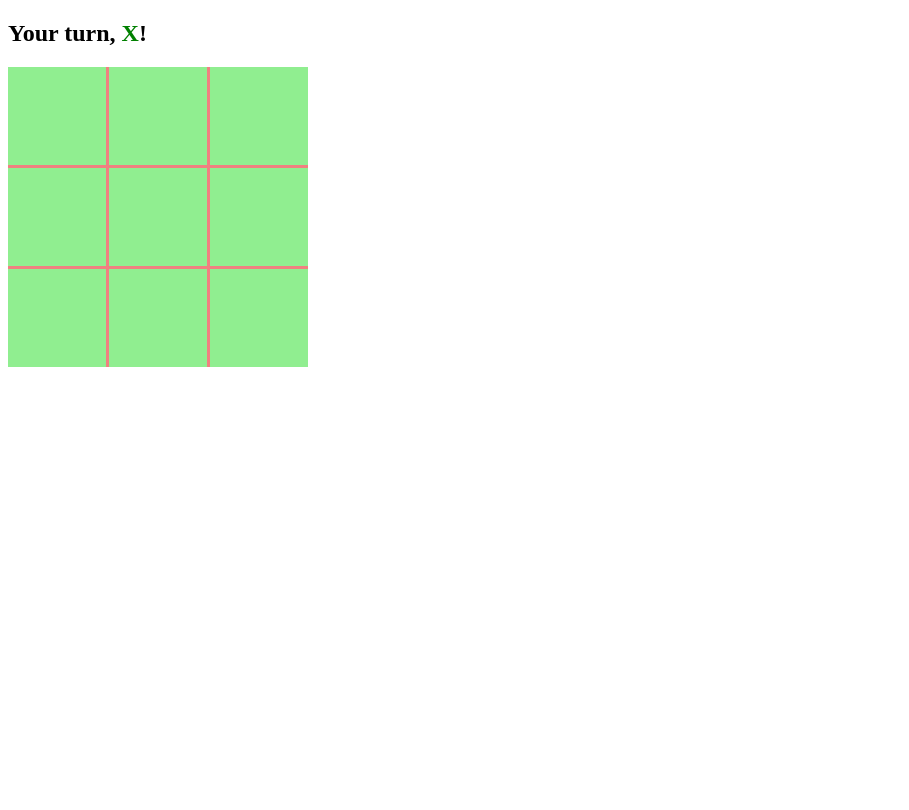
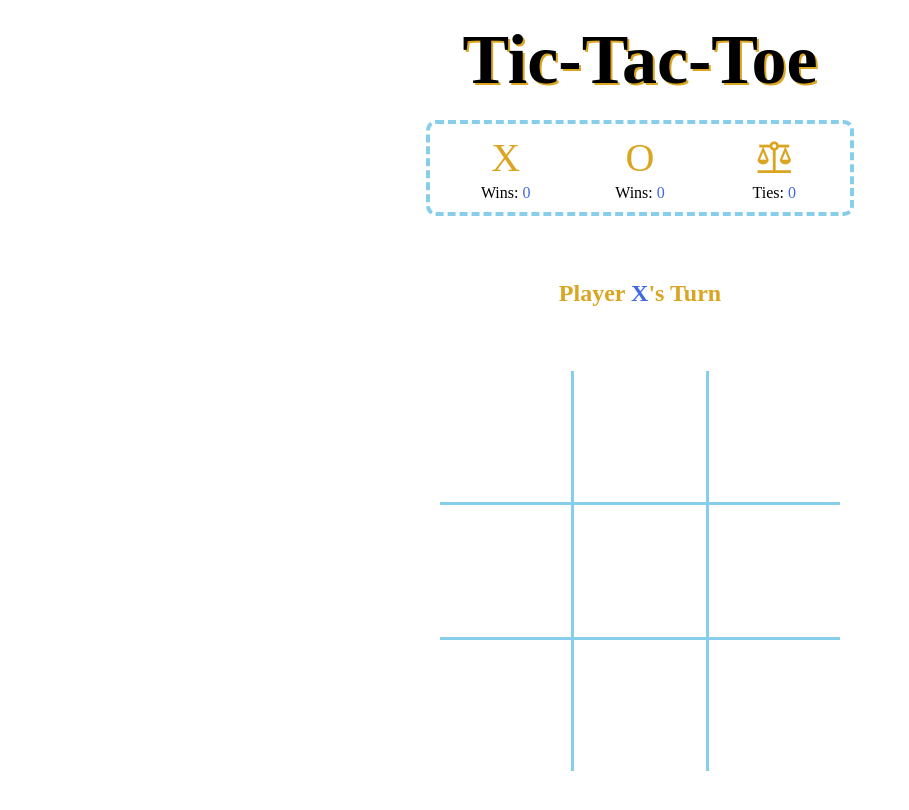
Before and after one commit to hawintha/odin-games, a plain HTML site: page games/tic-tac-toe.html in a window 1280 px wide. Shown: the whole page, without its empty margins (0-909 px from the left). Drawn offline with nearby package versions, Linux system fonts and the light colour scheme.

Commit message:
Track wins and ties in a scoreboard

```diff
--- a/games/tic-tac-toe.css
+++ b/games/tic-tac-toe.css
@@ -1,21 +1,65 @@
+* {
+    margin: 0;
+}
+
+body {
+    text-align: center;
+}
+
+h1 {
+    font-size: 70px;
+    text-shadow: 2px 2px goldenrod;
+    padding: 20px;
+}
+
+.scoreBoard {
+    border: 4px dashed skyblue;
+    border-radius: 10px;
+    width: 400px;
+    margin: auto;
+    padding: 10px;
+    display: grid;
+    grid-template-columns: repeat(3, 1fr);
+    gap: 3px;
+    align-items: center;
+}
+
+.scoreBoard .playerIcon {
+    font-size: 40px;
+    color: goldenrod;
+}
+
+.scoreBoard p span {
+    color: royalblue;
+}
+
+h2 {
+    color: goldenrod;
+    padding: 5% 5% 0 5%;
+    ;
+}
+
 #alertedPlayer {
-    color: green;
+    color: royalblue;
 }
 
 #tilesGrid {
+    width: 400px;
+    height: 400px;
+    margin: 5% auto;
     display: grid;
     grid-template-columns: repeat(3, 1fr);
     grid-template-rows: repeat(3, 1fr);
-    background-color: lightcoral;
-    width: 300px;
-    height: 300px;
     gap: 3px;
+    background-color: skyblue;
 }
 
 .tile {
-    background-color: lightgreen;
+    font-size: 100px;
+    background-color: white;
+    color: goldenrod;
 }
 
 .tile:hover {
-    background-color: green;
+    background-color: lightcyan;
 }
--- a/games/tic-tac-toe.html
+++ b/games/tic-tac-toe.html
@@ -7,11 +7,24 @@
     <meta name="viewport" content="width=device-width, initial-scale=1.0">
     <title>Tic Tac Toe</title>
     <link rel="stylesheet" href="tic-tac-toe.css">
+    <link rel="stylesheet"
+        href="https://fonts.googleapis.com/css2?family=Material+Symbols+Outlined:opsz,wght,FILL,GRAD@48,400,0,0" />
 </head>
 
 <body>
-    <h2>Your turn, <span id="alertedPlayer">X</span>!</h2>
+    <h1>Tic-Tac-Toe</h1>
+    <div class="scoreBoard">
+        <p class="playerIcon">X</p>
+        <p class="playerIcon">O</p>
+        <span class="material-symbols-outlined playerIcon">balance</span>
+        <p class="points">Wins: <span id="p1Score">0</span></p>
+        <p class="points">Wins: <span id="p2Score">0</span></p>
+        <p class="points">Ties: <span id="ties">0</span></p>
+    </div>
+    <h2>Player <span id="alertedPlayer">X</span>'s Turn</h2>
     <div id="tilesGrid"> </div>
+
+
     <script src="tic-tac-toe.js"></script>
 </body>
 
--- a/games/tic-tac-toe.js
+++ b/games/tic-tac-toe.js
@@ -7,7 +7,7 @@ const gameBoard = (function () {
         tilesGrid.replaceChildren();
         for (let i = 0; i < 9; i++) {
             marks.push("");
-            const tile = document.createElement('div');
+            const tile = document.createElement('p');
             tile.classList.add("tile");
             tile.setAttribute('data-index', i);
             tilesGrid.appendChild(tile);
@@ -28,6 +28,10 @@ const gameBoard = (function () {
         tile.innerText = marker;
     }
 
+    const p1Score = document.querySelector('#p1Score');
+    const p2Score = document.querySelector('#p2Score');
+    const ties = document.querySelector('#ties');
+
     function checkWin(marker) {
         if (
             (marks[0] === marker && marks[1] === marker && marks[2] == marker) ||
@@ -40,6 +44,11 @@ const gameBoard = (function () {
             (marks[2] === marker && marks[4] === marker && marks[6] == marker)
         ) {
             alert(`${marker} has won!`);
+            if (marker === "X") {
+                p1Score.innerText++;
+            } else if (marker === "O") {
+                p2Score.innerText++;
+            }
             newBoard();
         }
     }
@@ -47,6 +56,7 @@ const gameBoard = (function () {
     function checkTie() {
         if (!marks.includes("", 0)) {
             alert("It's a tie!");
+            ties.innerText++;
             newBoard();
         }
     }
```
